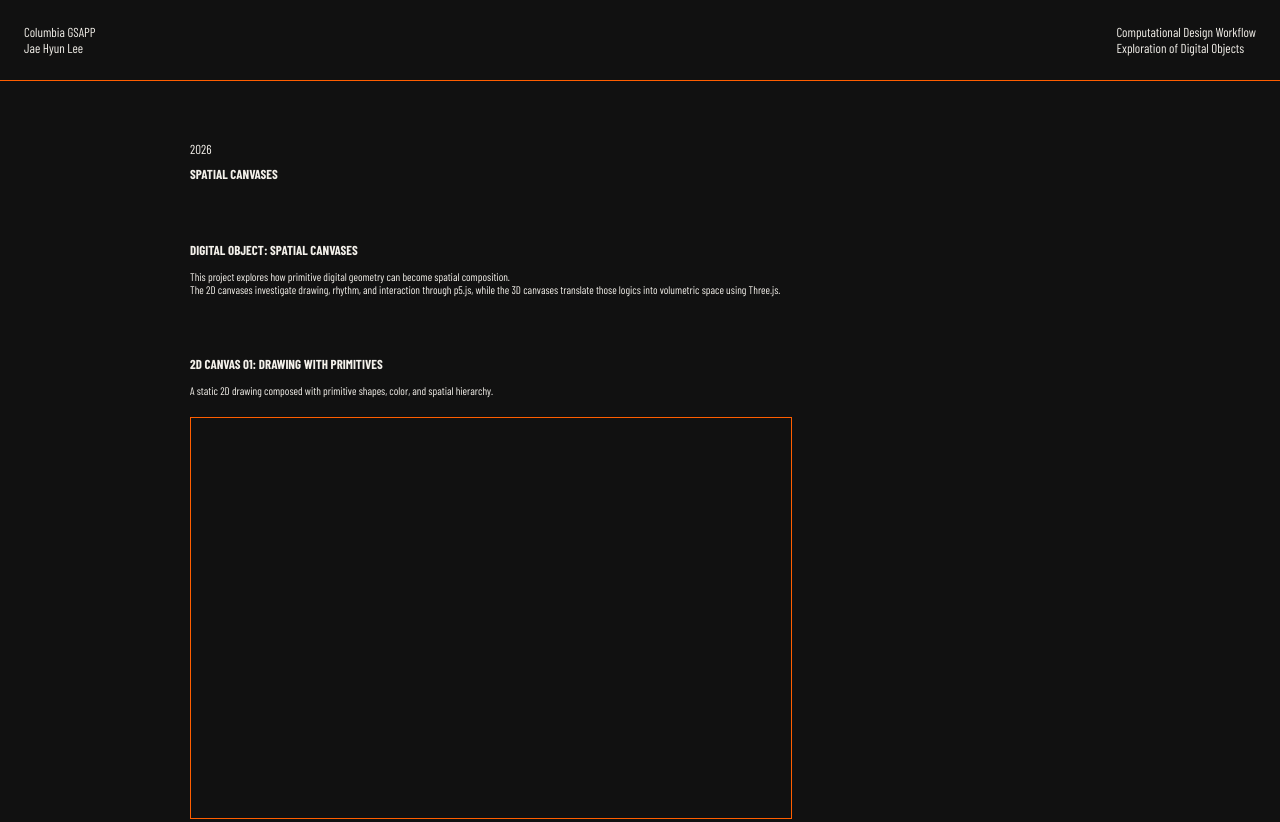
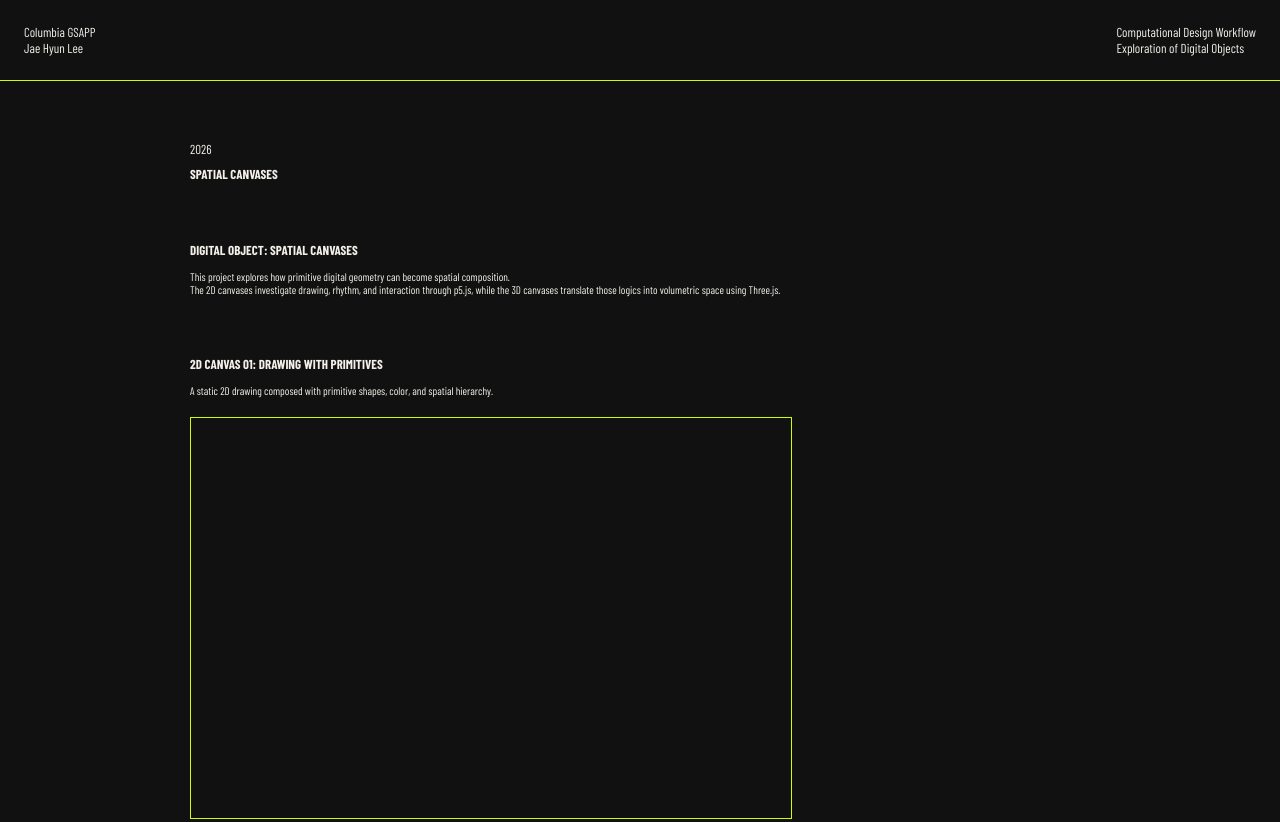
Before and after one commit to essentiallee/ARCHA4163_Jae-Lee, a plain HTML site: page index.html in a window 1280 px wide. Shown: the top 822 px of the page. Drawn offline with nearby package versions, Linux system fonts and the light colour scheme; a web font is replaced by a local one.

Commit message:
Update style.css

```diff
--- a/styles/style.css
+++ b/styles/style.css
@@ -10,11 +10,12 @@ header {
     display: flex;
     justify-content: space-between;
     padding: 24px;
-    border-bottom: 1px solid #ff5e00;
+    border-bottom: 1px solid #ccff00;
 }
 
 main {
     font-size: 11px;
+    color: #d1d1d1
     width: 80%;
     max-width: 900px;
     margin: 60px auto;
@@ -48,5 +49,5 @@ main {
     min-height: 400px;
     margin-top: 20px;
     margin-bottom: 60px;
-    border: 1px solid #ff5e00;
+    border: 1px solid #ccff00;
 }
```
